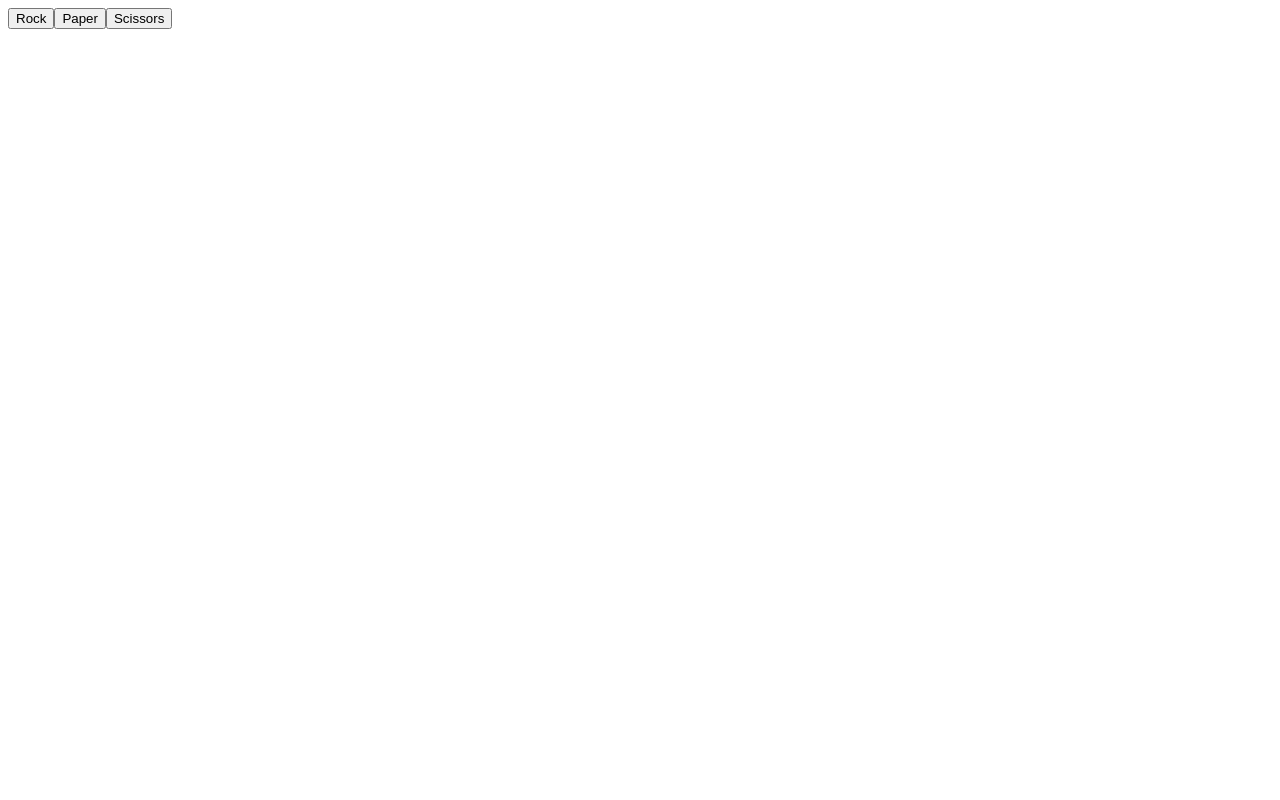
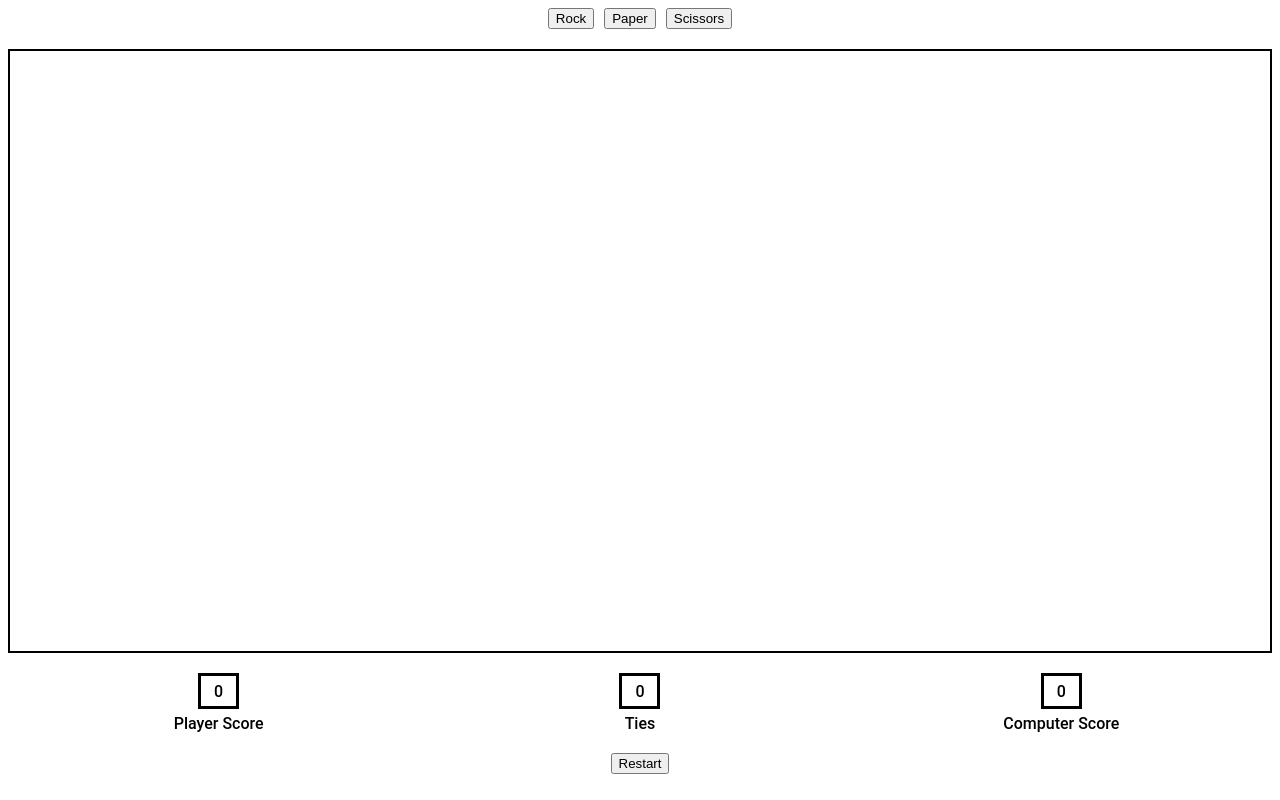
Before and after one commit to hlokman/rock-paper-scissors-project, a plain HTML site: page index.html in a window 1280 px wide. Drawn offline with Linux system fonts and the light colour scheme.

Commit message:
Add UI + listeners for each case and loop (*5)

```diff
--- a/RPC.js
+++ b/RPC.js
@@ -27,142 +27,148 @@ function playRound(playerSelection, computerSelection) {
 //const computerSelection = getComputerChoice();
 /*const playerSelection;*/
 
-//Add the different divs
+// UI (Add the different divs)-------------------------------
 const container = document.querySelector('.container');
+
+const btnBox = document.createElement('div');
+btnBox.setAttribute('class', 'btnBox');
+container.appendChild(btnBox);
+
+const btnRock = document.createElement('button');
+btnRock.setAttribute('class', 'rock');
+btnRock.textContent='Rock';
+btnBox.appendChild(btnRock);
+
+const btnPaper = document.createElement('button');
+btnPaper.setAttribute('class', 'paper');
+btnPaper.textContent='Paper';
+btnBox.appendChild(btnPaper);
+
+const btnScissors = document.createElement('button');
+btnScissors.setAttribute('class', 'scissors');
+btnScissors.textContent='Scissors';
+btnBox.appendChild(btnScissors);
+
 const text = document.createElement('div');
 text.setAttribute('class', 'textBox');
 container.appendChild(text);
 
-const btnRock = document.createElement('button');
-btnRock.setAttribute('class', 'rock');
-btnRock.textContent='Rock';
-container.appendChild(btnRock);
-//-
-const btnPaper = document.createElement('button');
-btnPaper.setAttribute('class', 'paper');
-btnPaper.textContent='Paper';
-container.appendChild(btnPaper);
-//-
-const btnScissors = document.createElement('button');
-btnScissors.setAttribute('class', 'scissors');
-btnScissors.textContent='Scissors';
-container.appendChild(btnScissors);
+const scoresBox = document.createElement('div');
+scoresBox.setAttribute('class', 'scoresBox');
+container.appendChild(scoresBox);
 
-// Event Listeners
-btnRock.addEventListener('click', () => {
-    playerSelection = 'rock';
-    computerSelection = getComputerChoice();
-    console.log(computerSelection);
-    console.log(playRound(playerSelection, computerSelection));
-});
+const wins = document.createElement('div');
+wins.setAttribute('class', 'wins');
+scoresBox.appendChild(wins);
+//
+const ties = document.createElement('div');
+ties.setAttribute('class', 'ties');
+scoresBox.appendChild(ties);
+//
+const losses = document.createElement('div');
+losses.setAttribute('class', 'losses');
+scoresBox.appendChild(losses);
+//
+const winsBox = document.createElement('div');
+winsBox.setAttribute('class', 'winsBox');
+wins.appendChild(winsBox);
+const tiesBox = document.createElement('div');
+tiesBox.setAttribute('class', 'tiesBox');
+ties.appendChild(tiesBox);
+const lossesBox = document.createElement('div');
+lossesBox.setAttribute('class', 'lossesBox');
+losses.appendChild(lossesBox);
 
+const winsText = document.createElement('div');
+winsText.setAttribute('class', 'winsText');
+winsText.textContent='Player Score';
+wins.appendChild(winsText);
 
-btnPaper.addEventListener('click', () => {
-    playerSelection = 'paper';
-    computerSelection = getComputerChoice();
-    console.log(computerSelection);
-    console.log(playRound(playerSelection, computerSelection));
+const tiesText = document.createElement('div');
+tiesText.setAttribute('class', 'tiesText');
+tiesText.textContent='Ties';
+ties.appendChild(tiesText);
 
-});
+const lossesText = document.createElement('div');
+lossesText.setAttribute('class', 'lossesText');
+lossesText.textContent='Computer Score';
+losses.appendChild(lossesText);
 
-
-btnScissors.addEventListener('click', () => {
-    playerSelection= 'scissors';
-    computerSelection = getComputerChoice();
-    console.log(computerSelection);
-    console.log(playRound(playerSelection, computerSelection));
-});
+const btnBox2 = document.createElement('div');
+btnBox2.setAttribute('class', 'btnBox2');
+container.appendChild(btnBox2);
+//
+const btnRestart = document.createElement('button');
+btnRestart.setAttribute('class', 'restart');
+btnRestart.textContent='Restart';
+btnBox2.appendChild(btnRestart);
+//-----------------------------------------------------------
 
 
 
 
-//
-/*console.log(playRound(playerSelection, computerSelection));
-console.log(computerSelection);*/
-
+// The game--------------------------------------------------
 let gamesWon = 0;
 let lostGames = 0;
 let tieGames = 0;
 
+winsBox.innerText = `${gamesWon}`;
+lossesBox.textContent = `${lostGames}`;
+tiesBox.textContent = `${tieGames}`
 
-/*function game() {
-    while (gamesWon != 5 && lostGames != 5) {
+// Event Listeners
+//const controller = new AbortController();
+
+btnBox.addEventListener('click', (e) => {
+
+    if (e.target.className == 'rock') {
+        playerSelection = 'rock'
+    } else if (e.target.className == 'paper') {
+        playerSelection = 'paper'
+    } else if (e.target.className == 'scissors') {
+        playerSelection = 'scissors'
+    };
+
+    while (gamesWon !== 5 && lostGames !== 5) {
         const computerSelection = getComputerChoice();
-        const playerSelection;
         let result = playRound(playerSelection, computerSelection);
 
-        if (result.startsWith("You Win")) {
+        if (result.startsWith("You Win") && gamesWon < 4) {
             gamesWon++;
-            console.log(computerSelection);
-            console.log(result);
-        } else if (result.startsWith("You Lose")) {
+            winsBox.innerText = `${gamesWon}`;
+            return text.innerText += `\n Computer chooses ${computerSelection}: ${result}\n`;
+        } else if (result.startsWith("You Lose") && lostGames < 4) {
             lostGames++;
-            console.log(computerSelection);
-            console.log(result);
-        } else {
+            lossesBox.textContent = `${lostGames}`;
+            return text.innerText += `\n Computer chooses ${computerSelection}: ${result} \n`;
+        } else if (result.startsWith("You Win") && gamesWon == 4) {
+            gamesWon ++;
+            winsBox.innerText = `${gamesWon}`;
+            return text.innerHTML += `<br>Computer chooses ${computerSelection}: ${result}<br><strong><br>Congratulations, you WIN! You're the first to reach 5 victories: you lost ${lostGames} time(s) and you tied ${tieGames} time(s)</strong>`
+        } else if (result.startsWith("You Lose") && lostGames == 4) {
+            lostGames++;
+            lossesBox.textContent = `${lostGames}`;
+            return text.innerHTML += `<br>Computer chooses ${computerSelection}: ${result}<br><strong><br>Oh... you lost... The computer was the first to reach 5 victories: you won ${gamesWon} time(s) and you tied ${tieGames} time(s)</strong>`;
+        } else if (result.startsWith("It's a tie!")) {
             tieGames++;
-            console.log(computerSelection);
-            console.log(result);
-            continue;
+            tiesBox.textContent = `${tieGames}`
+            return text.innerText += `\n Computer chooses ${computerSelection}: ${result} \n`;
         }
-    }
-
+    };
+    /* Previous version that caused an issue (when someone reaches 5 victories, you have to click on a button again to display the final result.
+        The version below allows to end the loop and the text displaying without adding an AbortSignal
 
     if (gamesWon > lostGames) {
-        console.log(`Congratulations, you WIN! You're the first to reach 5 victories: you lost ${lostGames} time(s) and you tied ${tieGames} time(s)`);
-    } else {
-        console.log(`Oh... you lost... The computer was the first to reach 5 victories: you won ${gamesWon} time(s) and you tied ${tieGames} time(s)`);
-    };
+        text.innerHTML += `<strong><br>Congratulations, you WIN! You're the first to reach 5 victories: you lost ${lostGames} time(s) and you tied ${tieGames} time(s)</strong>`;
+        controller.abort();
+    } else if (lostGames > gamesWon) {
+        text.innerHTML += `<strong><br>Oh... you lost... The computer was the first to reach 5 victories: you won ${gamesWon} time(s) and you tied ${tieGames} time(s)</strong>`;
+        controller.abort();
+    };*/
+}/*,
+{ signal: controller.signal }*/
+);
 
-};
-
-
-console.log(game());*/
-
-
-
-
-    /*for (let i=1; i <= gamesWon || i <= lostGames; i++) {
-        const computerSelection = getComputerChoice();
-        const playerSelection = prompt("Choose between Rock, Paper and Scissors").toLowerCase();
-        let result = playRound(playerSelection, computerSelection);
-
-        if (result.startsWith("You Win")) {
-            gamesWon++;
-            console.log(computerSelection);
-            console.log(result);
-        } else if (result.startsWith("You Lose")) {
-            lostGames++;
-            console.log(computerSelection);
-            console.log(result);
-        } else {
-            i--;
-            console.log(computerSelection);
-            console.log(result);
-        }
-    };*/
-
-    /*console.log(result);
-    console.log(computerSelection);*/
-
-    /*if (result.startsWith("You Win!")) {
-        gamesWon++ ;
-    } else if (result.startsWith("You Lose!")) {
-        lostGames++ ;
-    } else if (result === "It's a tie!") {
-        tieGames++ ;
-    } else {
-        return console.log("Please try again");
-    }
-game(rounds - 1);*/
-
-
-    /*if (rounds === 0) {
-        if (gamesWon > lostGames) {
-            return console.log(`Congratulations, you WIN! (You won ${gamesWon} time(s), you lost ${lostGames} time(s) and tie ${tieGames} time(s))`);
-        } else if (lostGames > gamesWon) {
-            return console.log(`Oh... you lost... (You won ${gamesWon} time(s), you lost ${lostGames} time(s) and tie ${tieGames} time(s))`);
-        } else {
-            return console.log(`A tie! (You won ${gamesWon} time(s), you lost ${lostGames} time(s) and tie ${tieGames} time(s))`)}
-    };
-*/
+btnRestart.addEventListener('click', () => {
+    document.location.reload();
+});
--- a/index.html
+++ b/index.html
@@ -3,9 +3,11 @@
     <head>
         <meta charset="UTF-8">
         <title>Rock Paper Scissors</title>
+        <link rel="stylesheet" href="./style.css">
     </head>
     <body>
         <div class="container">
+
         </div>
         <script src="./RPC.js"></script>
     </body>
--- a/style.css
+++ b/style.css
@@ -0,0 +1,76 @@
+.container {
+    display: flex;
+    flex-direction: column;
+    /*justify-content: center;
+    align-items: center;*/
+}
+
+.textBox {
+    min-height: 600px;
+    min-width: 700px;
+    border: 2px solid black;
+    margin-top: 20px;
+    margin-bottom: 20px;
+    justify-content: center;
+    align-items: center;
+    text-align: center;
+
+    flex: auto;
+}
+
+.btnBox {
+    display: flex;
+    gap:10px;
+    justify-content: center;
+    align-items: center;
+}
+
+.scoresBox {
+    display: flex;
+    justify-content: space-around;
+    margin-bottom: 20px;
+}
+
+.wins,
+.ties,
+.losses {
+    display: flex;
+    flex-direction: column;
+    align-items: center;
+    justify-content: center;
+    font-weight: 500;
+    width: 150px;
+}
+
+.winsBox,
+.tiesBox,
+.lossesBox {
+    border: 3px solid black;
+    height: 30px;
+    width: 35px;
+    margin-bottom: 5px;
+    display: flex;
+    justify-content: center;
+    align-items: center;
+}
+
+
+.btnBox2 {
+    display: flex;
+    justify-content: center;
+    align-items: center;
+
+}
+
+body {
+    font-family: Roboto, sans-serif;
+
+    /*height: 100vh;
+    display: flex;
+    flex-direction: column;
+    justify-content: center;
+    align-items: center;
+
+    flex: auto;
+    */
+}
```
